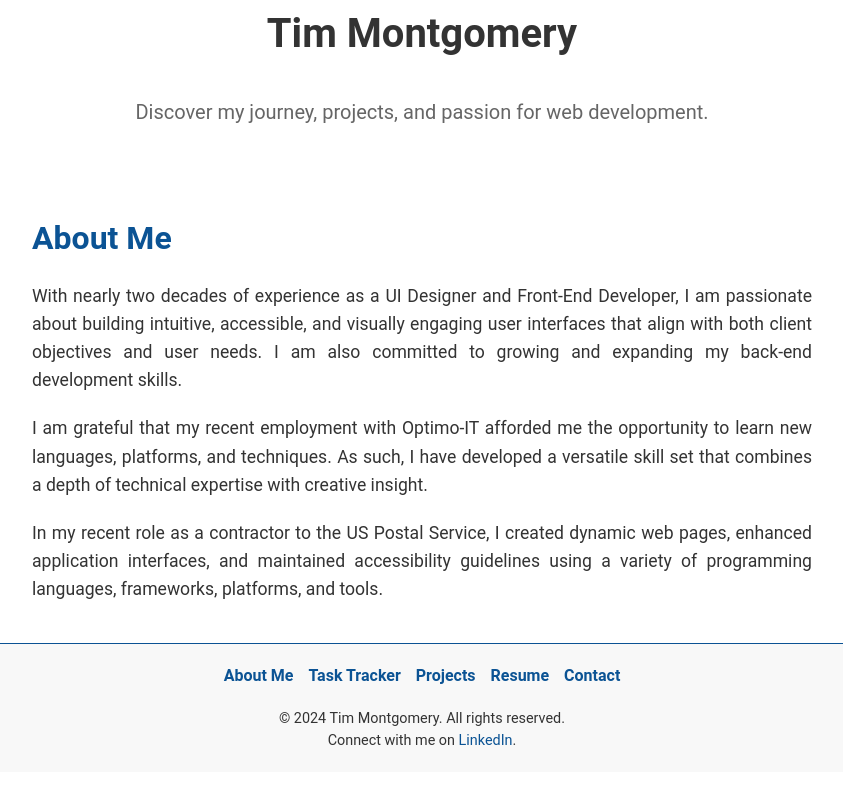
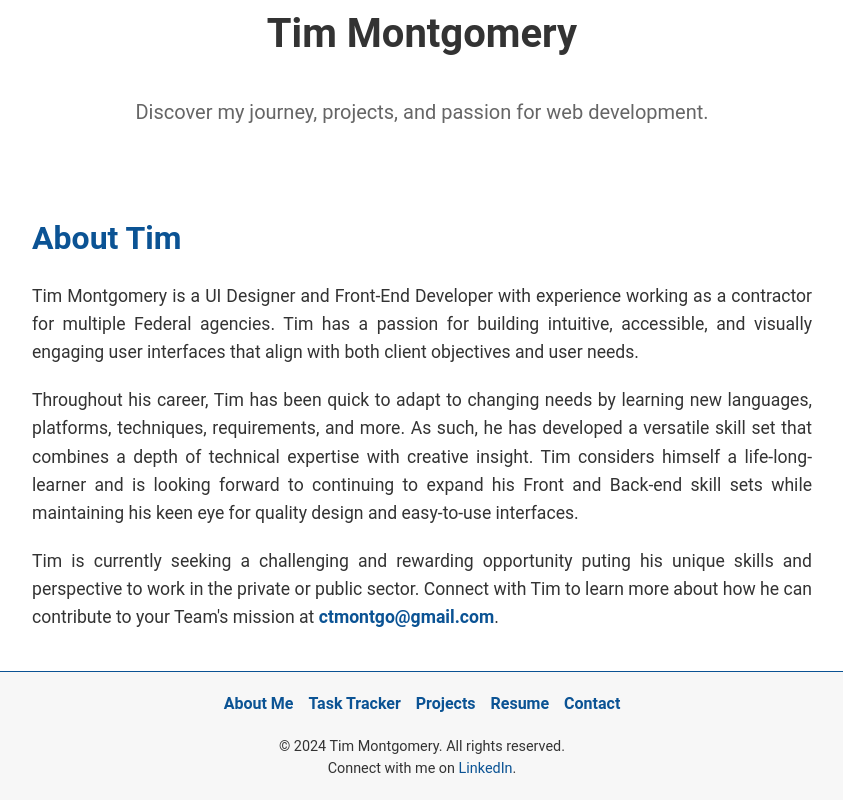
Before and after one commit to timmbacca/portfolioWorkMontgo, a React (Create React App) app in the folder taskListTimReact/frontend/: page / in a window 1280 px wide. Shown: the part 409-1209 px from the top of the page, without its empty margins (218-1061 px from the left). Before the commit the page ends 1181 px from the top, so only its background shows below. Built offline with nearby package versions, Linux system fonts and the light colour scheme; no server answers.

Commit message:
style and about me edits

```diff
--- a/taskListTimReact/frontend/src/components/Header.tsx
+++ b/taskListTimReact/frontend/src/components/Header.tsx
@@ -9,7 +9,7 @@ const HeaderWrapper = styled.header<{ theme: any }>`
   left: 0;
   width: 100%; /* Ensures the header spans the full width of the viewport */
   z-index: 1000; /* Ensures the header stays above other content */
-  background-color: ${({ theme }) => theme.palette.background.default};
+  background-color: ${({ theme }) => theme.palette.background.paper};
   color: ${({ theme }) => theme.palette.text.primary};
   display: flex;
   align-items: center;
--- a/taskListTimReact/frontend/src/components/LandingPage.tsx
+++ b/taskListTimReact/frontend/src/components/LandingPage.tsx
@@ -74,6 +74,15 @@ const AboutSection = styled.section<{ theme: any }>`
     color: ${({ theme }) => theme.palette.text.primary};
     margin-bottom: 20px;
   }
+
+  a {
+    color: ${({ theme }) => theme.palette.primary.main};
+    text-decoration: none;
+    font-weight: bold;
+
+    &:hover {
+      color: ${({ theme }) => theme.palette.secondary.main};
+    }
 `;
 
 const LandingPage = () => {
@@ -91,15 +100,18 @@ const LandingPage = () => {
         <p>Discover my journey, projects, and passion for web development.</p>
       </WelcomeSection>
       <AboutSection theme={theme}>
-        <h2>About Me</h2>
+        <h2>About Tim</h2>
         <p>
-          With nearly two decades of experience as a UI Designer and Front-End Developer, I am passionate about building intuitive, accessible, and visually engaging user interfaces that align with both client objectives and user needs. I am also committed to growing and expanding my back-end development skills.
+        Tim Montgomery is a UI Designer and Front-End Developer with experience working as a contractor for multiple Federal agencies. Tim has a passion for building intuitive, accessible, and visually engaging user interfaces that align with both client objectives and user needs.
         </p>
         <p>
-          I am grateful that my recent employment with Optimo-IT afforded me the opportunity to learn new languages, platforms, and techniques. As such, I have developed a versatile skill set that combines a depth of technical expertise with creative insight.
+        Throughout his career, Tim has been quick to adapt to changing needs by learning new languages, platforms, techniques, requirements, and more. As such, he has developed a versatile skill set that combines a depth of technical expertise with creative insight. Tim considers himself a life-long-learner and is looking forward to continuing to expand his Front and Back-end skill sets while maintaining his keen eye for quality design and easy-to-use interfaces.
         </p>
         <p>
-          In my recent role as a contractor to the US Postal Service, I created dynamic web pages, enhanced application interfaces, and maintained accessibility guidelines using a variety of programming languages, frameworks, platforms, and tools.
+        Tim is currently seeking a challenging and rewarding opportunity puting his unique skills and perspective to work in the private or public sector. Connect with Tim to learn more about how he can contribute to your Team's mission at{' '}
+          <a href="mailto:ctmontgo@gmail.com" target="_blank" rel="noopener noreferrer">
+            ctmontgo@gmail.com
+          </a>.
         </p>
       </AboutSection>
     </LandingPageWrapper>
--- a/taskListTimReact/frontend/src/themes/federalTheme.ts
+++ b/taskListTimReact/frontend/src/themes/federalTheme.ts
@@ -9,7 +9,7 @@ const federalTheme = createTheme({
     secondary: { main: '#b7d9f2' },
     background: {
       default: '#ffffff',
-      paper: '#f8f8f8',
+      paper: '#F7F7F7',
     },
     text: {
       primary: '#333333',
```
